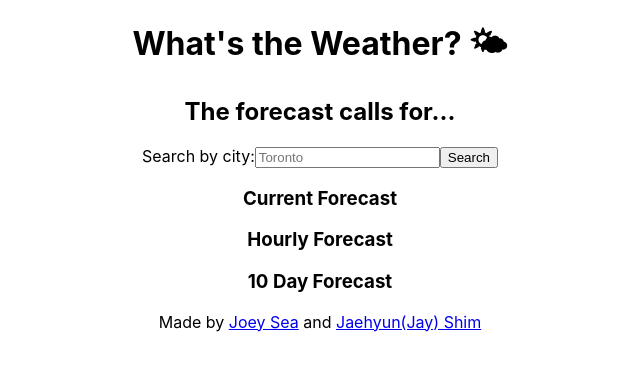
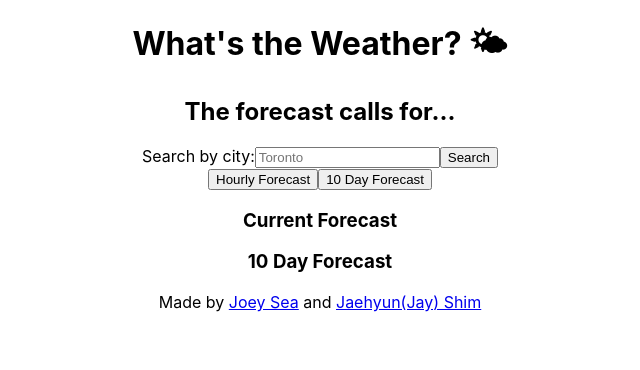
Before and after one commit to JSxTwo/JSweatherApp, a React (Create React App) app: page /10days in a window 1280 px wide. Shown: the top 370 px of the page, without its empty margins (320-960 px from the left). Built offline with nearby package versions, Linux system fonts and the light colour scheme.

Commit message:
installed React-Router-Dom, created DisplayHourly and Display10Days components, implemented routing

```diff
--- a/package.json
+++ b/package.json
@@ -9,6 +9,7 @@
     "axios": "^0.27.2",
     "react": "^18.2.0",
     "react-dom": "^18.2.0",
+    "react-router-dom": "^6.3.0",
     "react-scripts": "5.0.1",
     "web-vitals": "^2.1.4"
   },
--- a/src/App.js
+++ b/src/App.js
@@ -1,15 +1,27 @@
 import './App.css';
+import { Routes, Route } from 'react-router-dom'
 import Header from './Header';
 import Form from './Form.js';
-import DisplayWeather from './DisplayWeather';
+import DisplayCurrentWeather from './DisplayCurrentWeather';
+import DisplayHourlyWeather from './DisplayHourlyWeather';
+import Display10DaysWeather from './Display10DaysWeather';
+import ErrorPage from './ErrorPage';
 import Footer from './Footer.js';
 
 function App() {
   return (
     <div className="App">
-      <Header />
-      <Form />
-      <DisplayWeather />
+
+      <Routes>
+        <Route path="/" element= { <> <Header/> <Form/> <DisplayCurrentWeather/> </> }> </Route>
+
+        <Route path="/hourly" element= { <> <Header/> <Form/> <DisplayCurrentWeather/> <DisplayHourlyWeather/> </> }> </Route>
+
+        <Route path="/10days" element= { <> <Header/> <Form/> <DisplayCurrentWeather/> <Display10DaysWeather/> </> }> </Route>
+
+        <Route path="/*" element= {<ErrorPage/>} />
+      </Routes>
+
       <Footer />
     </div>
   );
@@ -20,20 +32,23 @@ export default App;
 
 // Pseudo Code:
   // 1. User types a city in the input field
-  // 2. Once they click 'submit' the Current Day forecast, Hourly forecast and 10 Day forecast data will appear on the page
+  // 2. Once they click 'submit' the Current Day forecast will appear. User has the option to click Hourly forecast and 10 Day forecast.
 
 //ENDPOINTS:
   //Current day: https://api.openweathermap.org/data/2.5/weather?q=calgary&appid=3d828a8d5ff245862af24fb2c5883de1&units=metric
   //4 days Hourly: https://pro.openweathermap.org/data/2.5/forecast/hourly?q={city name}&appid={API key}
-  //Daily 16 days: api.openweathermap.org/data/2.5/forecast/daily?q={city name}&cnt={10}&appid={API key}
+  //Daily 10 days: api.openweathermap.org/data/2.5/forecast/daily?q={city name}&cnt={10}&appid={API key}
 
 
 // Components:
   // App.js --> take user city selection from Form.js and make axios call to API, pass props down to DisplayWeather
   // Header.js
   // Form.js --> get user city selection
-  // DisplayWeather.js --> display weather data
+  // DisplayCurrentWeather.js --> display weather data
+  // DisplayHourlyWeather.js
+  // Display10DaysWeather.js
   // Footer.js
+  // ErrorPage.js
 
 
 // Stretch Goals:
--- /dev/null
+++ b/src/Display10DaysWeather.js
@@ -0,0 +1,11 @@
+//Display10DaysWeather component
+
+const Display10DaysWeather = () => {
+   return(
+      <section>
+         <h3>10 Day Forecast</h3>
+      </section>
+   )
+}
+
+export default Display10DaysWeather;
--- /dev/null
+++ b/src/DisplayCurrentWeather.js
@@ -0,0 +1,11 @@
+// DisplayWeather component
+
+const DisplayCurrentWeather = () => {
+   return (
+      <section>
+         <h3>Current Forecast</h3>
+      </section>
+   )
+}
+
+export default DisplayCurrentWeather;
--- /dev/null
+++ b/src/DisplayHourlyWeather.js
@@ -0,0 +1,11 @@
+// DisplayHourlyWeather component
+
+const DisplayHourlyWeather = () => {
+   return (
+      <section>
+         <h3>Hourly Forecast</h3>
+      </section>
+   )
+}
+
+export default DisplayHourlyWeather;
--- a/src/DisplayWeather.js
+++ /dev/null
@@ -1,15 +0,0 @@
-// DisplayWeather component
-
-const DisplayWeather = () => {
-   return (
-      <section>
-         <h3>Current Forecast</h3>
-
-         <h3>Hourly Forecast</h3>
-
-         <h3>10 Day Forecast</h3>
-      </section>
-   )
-}
-
-export default DisplayWeather;
--- /dev/null
+++ b/src/ErrorPage.js
@@ -0,0 +1,19 @@
+//ErrorPage component
+import { Link } from 'react-router-dom';
+
+const ErrorPage = () => {
+   return (
+      <section>
+
+         <h2>404 Page</h2>
+         <p>Not all those who wander are lost, but you seem to be looking for a page that doesn't exist.</p>
+
+         <Link to={`/`}>
+            <button>Go Back Home 🏡</button>
+         </Link>
+
+      </section>
+   )
+}
+
+export default ErrorPage;
--- a/src/Form.js
+++ b/src/Form.js
@@ -1,5 +1,6 @@
 // Form component
-import { useState } from "react";
+import { useState } from 'react';
+import { Link } from 'react-router-dom';
 
 
 const Form = () => {
@@ -30,6 +31,9 @@ const Form = () => {
                />
             <button type="submit">Search</button>
             </form>
+
+         <Link to="/hourly"><button>Hourly Forecast</button></Link>
+         <Link to ="/10days"><button>10 Day Forecast</button></Link>
       </section>
    )
 }
--- a/src/index.js
+++ b/src/index.js
@@ -3,11 +3,14 @@ import ReactDOM from 'react-dom/client';
 import './index.css';
 import App from './App';
 import reportWebVitals from './reportWebVitals';
+import { BrowserRouter } from 'react-router-dom';
 
 const root = ReactDOM.createRoot(document.getElementById('root'));
 root.render(
   <React.StrictMode>
-    <App />
+    <BrowserRouter>
+      <App />
+    </BrowserRouter>
   </React.StrictMode>
 );
 
```
Also changed, not shown: 1 other file (tests, documents, lock files or other folders). Lines whose indentation alone changed are shown as unchanged.
